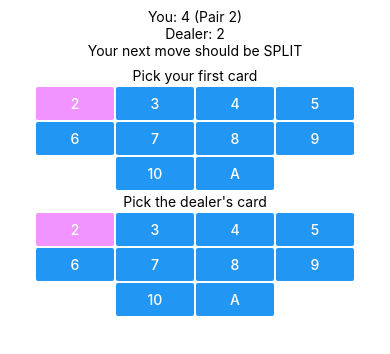
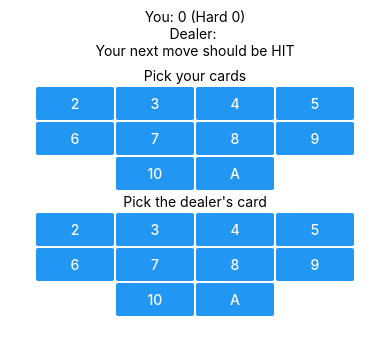
Before and after one commit to BryanDGuy/BlackjackBuddy, a React Native app: screen / in a window 390 px wide. Shown: the top 354 px of the page. Built offline with nearby package versions, Linux system fonts and the light colour scheme.

Commit message:
made a componnent

```diff
--- a/App.tsx
+++ b/App.tsx
@@ -1,219 +1,146 @@
 import React, {useState} from 'react';
-import {View, Text, Button, TouchableHighlight, StyleSheet} from 'react-native';
+import {View, Text, StyleSheet} from 'react-native';
 import DecisionEngine from './src/lib/DecisionEngine';
 import Card from './src/lib/Card.enum';
 import Hand from './src/lib/Hand';
 import Move from './src/lib/Move.enum';
+import CardComponent from './src/component/Card.component';
 
 const App = () => {
-  const [pickingFirstCard, setPickingFirstCard] = useState(true);
-  const [firstCard, setFirstCard] = useState(Card.TWO);
-  const [secondCard, setSecondCard] = useState(Card.TWO);
-  const [dealerCard, setDealerCard] = useState(Card.TWO);
+  const [playerHand, setPlayerHand] = useState<Hand>(new Hand([]));
+  const [dealerHand, setDealerHand] = useState<Hand>(new Hand([]));
 
-  const isCardInHand = (card: Card) => {
-    return firstCard === card || secondCard === card;
+  const setCardToPlayerHand = (card: Card) => {
+    const newCardSet = [...playerHand.cards, card];
+    setPlayerHand(new Hand(newCardSet));
   };
 
-  const isDealerCard = (card: Card) => {
-    return dealerCard === card;
-  };
-
-  const setCardToHand = (card: Card) => {
-    if (pickingFirstCard) {
-      setFirstCard(card);
-    } else {
-      setSecondCard(card);
-    }
-
-    setPickingFirstCard(!pickingFirstCard);
+  const setCardToDealerHand = (card: Card) => {
+    setDealerHand(new Hand([card]));
   };
 
   const decisionEngine = new DecisionEngine();
-  const hand = new Hand([firstCard, secondCard]);
-  const nextMove = decisionEngine.decideMove(hand, dealerCard);
+  const nextMove = decisionEngine.decideMove(playerHand, dealerHand.cards[0]);
 
   return (
     <View>
       <View style={styles.header}>
         <Text>
-          You: {hand.getValue()} ({hand.getName()})
+          You: {playerHand.getValue()} ({playerHand.getName()})
         </Text>
-        <Text>Dealer: {dealerCard}</Text>
+        <Text>Dealer: {dealerHand.cards[0]}</Text>
         <Text>Your next move should be {Move[nextMove]}</Text>
       </View>
 
       <View>
-        <Text style={styles.textPrompt}>
-          Pick your {pickingFirstCard ? 'first' : 'second'} card
-        </Text>
+        <Text style={styles.textPrompt}>Pick your cards</Text>
         <View style={styles.cardContainer}>
-          <TouchableHighlight style={styles.touchable}>
-            <Button
-              color={isCardInHand(Card.TWO) ? '#F194FF' : '#2196F3'}
-              onPress={() => setCardToHand(Card.TWO)}
-              title="2">
-              2
-            </Button>
-          </TouchableHighlight>
-          <TouchableHighlight style={styles.touchable}>
-            <Button
-              color={isCardInHand(Card.THREE) ? '#F194FF' : '#2196F3'}
-              onPress={() => setCardToHand(Card.THREE)}
-              title="3">
-              3
-            </Button>
-          </TouchableHighlight>
-          <TouchableHighlight style={styles.touchable}>
-            <Button
-              color={isCardInHand(Card.FOUR) ? '#F194FF' : '#2196F3'}
-              onPress={() => setCardToHand(Card.FOUR)}
-              title="4">
-              4
-            </Button>
-          </TouchableHighlight>
-          <TouchableHighlight style={styles.touchable}>
-            <Button
-              color={isCardInHand(Card.FIVE) ? '#F194FF' : '#2196F3'}
-              onPress={() => setCardToHand(Card.FIVE)}
-              title="5">
-              5
-            </Button>
-          </TouchableHighlight>
-          <TouchableHighlight style={styles.touchable}>
-            <Button
-              color={isCardInHand(Card.SIX) ? '#F194FF' : '#2196F3'}
-              onPress={() => setCardToHand(Card.SIX)}
-              title="6">
-              6
-            </Button>
-          </TouchableHighlight>
-          <TouchableHighlight style={styles.touchable}>
-            <Button
-              color={isCardInHand(Card.SEVEN) ? '#F194FF' : '#2196F3'}
-              onPress={() => setCardToHand(Card.SEVEN)}
-              title="7">
-              7
-            </Button>
-          </TouchableHighlight>
-          <TouchableHighlight style={styles.touchable}>
-            <Button
-              color={isCardInHand(Card.EIGHT) ? '#F194FF' : '#2196F3'}
-              onPress={() => setCardToHand(Card.EIGHT)}
-              title="8">
-              8
-            </Button>
-          </TouchableHighlight>
-          <TouchableHighlight style={styles.touchable}>
-            <Button
-              color={isCardInHand(Card.NINE) ? '#F194FF' : '#2196F3'}
-              onPress={() => setCardToHand(Card.NINE)}
-              title="9">
-              9
-            </Button>
-          </TouchableHighlight>
-          <TouchableHighlight style={styles.touchable}>
-            <Button
-              color={isCardInHand(Card.TEN) ? '#F194FF' : '#2196F3'}
-              onPress={() => setCardToHand(Card.TEN)}
-              title="10">
-              10
-            </Button>
-          </TouchableHighlight>
-          <TouchableHighlight style={styles.touchable}>
-            <Button
-              color={isCardInHand(Card.ACE) ? '#F194FF' : '#2196F3'}
-              onPress={() => setCardToHand(Card.ACE)}
-              title="A">
-              A
-            </Button>
-          </TouchableHighlight>
+          <CardComponent
+            card={Card.TWO}
+            hand={playerHand}
+            setToHandCallback={setCardToPlayerHand}
+          />
+          <CardComponent
+            card={Card.THREE}
+            hand={playerHand}
+            setToHandCallback={setCardToPlayerHand}
+          />
+          <CardComponent
+            card={Card.FOUR}
+            hand={playerHand}
+            setToHandCallback={setCardToPlayerHand}
+          />
+          <CardComponent
+            card={Card.FIVE}
+            hand={playerHand}
+            setToHandCallback={setCardToPlayerHand}
+          />
+          <CardComponent
+            card={Card.SIX}
+            hand={playerHand}
+            setToHandCallback={setCardToPlayerHand}
+          />
+          <CardComponent
+            card={Card.SEVEN}
+            hand={playerHand}
+            setToHandCallback={setCardToPlayerHand}
+          />
+          <CardComponent
+            card={Card.EIGHT}
+            hand={playerHand}
+            setToHandCallback={setCardToPlayerHand}
+          />
+          <CardComponent
+            card={Card.NINE}
+            hand={playerHand}
+            setToHandCallback={setCardToPlayerHand}
+          />
+          <CardComponent
+            card={Card.TEN}
+            hand={playerHand}
+            setToHandCallback={setCardToPlayerHand}
+          />
+          <CardComponent
+            card={Card.ACE}
+            hand={playerHand}
+            setToHandCallback={setCardToPlayerHand}
+          />
         </View>
       </View>
 
       <View>
         <Text style={styles.textPrompt}>Pick the dealer's card</Text>
         <View style={styles.cardContainer}>
-          <TouchableHighlight style={styles.touchable}>
-            <Button
-              color={isDealerCard(Card.TWO) ? '#F194FF' : '#2196F3'}
-              onPress={() => setDealerCard(Card.TWO)}
-              title="2">
-              2
-            </Button>
-          </TouchableHighlight>
-          <TouchableHighlight style={styles.touchable}>
-            <Button
-              color={isDealerCard(Card.THREE) ? '#F194FF' : '#2196F3'}
-              onPress={() => setDealerCard(Card.THREE)}
-              title="3">
-              3
-            </Button>
-          </TouchableHighlight>
-          <TouchableHighlight style={styles.touchable}>
-            <Button
-              color={isDealerCard(Card.FOUR) ? '#F194FF' : '#2196F3'}
-              onPress={() => setDealerCard(Card.FOUR)}
-              title="4">
-              4
-            </Button>
-          </TouchableHighlight>
-          <TouchableHighlight style={styles.touchable}>
-            <Button
-              color={isDealerCard(Card.FIVE) ? '#F194FF' : '#2196F3'}
-              onPress={() => setDealerCard(Card.FIVE)}
-              title="5">
-              5
-            </Button>
-          </TouchableHighlight>
-          <TouchableHighlight style={styles.touchable}>
-            <Button
-              color={isDealerCard(Card.SIX) ? '#F194FF' : '#2196F3'}
-              onPress={() => setDealerCard(Card.SIX)}
-              title="6">
-              6
-            </Button>
-          </TouchableHighlight>
-          <TouchableHighlight style={styles.touchable}>
-            <Button
-              color={isDealerCard(Card.SEVEN) ? '#F194FF' : '#2196F3'}
-              onPress={() => setDealerCard(Card.SEVEN)}
-              title="7">
-              7
-            </Button>
-          </TouchableHighlight>
-          <TouchableHighlight style={styles.touchable}>
-            <Button
-              color={isDealerCard(Card.EIGHT) ? '#F194FF' : '#2196F3'}
-              onPress={() => setDealerCard(Card.EIGHT)}
-              title="8">
-              8
-            </Button>
-          </TouchableHighlight>
-          <TouchableHighlight style={styles.touchable}>
-            <Button
-              color={isDealerCard(Card.NINE) ? '#F194FF' : '#2196F3'}
-              onPress={() => setDealerCard(Card.NINE)}
-              title="9">
-              9
-            </Button>
-          </TouchableHighlight>
-          <TouchableHighlight style={styles.touchable}>
-            <Button
-              color={isDealerCard(Card.TEN) ? '#F194FF' : '#2196F3'}
-              onPress={() => setDealerCard(Card.TEN)}
-              title="10">
-              10
-            </Button>
-          </TouchableHighlight>
-          <TouchableHighlight style={styles.touchable}>
-            <Button
-              color={isDealerCard(Card.ACE) ? '#F194FF' : '#2196F3'}
-              onPress={() => setDealerCard(Card.ACE)}
-              title="A">
-              A
-            </Button>
-          </TouchableHighlight>
+          <CardComponent
+            card={Card.TWO}
+            hand={dealerHand}
+            setToHandCallback={setCardToDealerHand}
+          />
+          <CardComponent
+            card={Card.THREE}
+            hand={dealerHand}
+            setToHandCallback={setCardToDealerHand}
+          />
+          <CardComponent
+            card={Card.FOUR}
+            hand={dealerHand}
+            setToHandCallback={setCardToDealerHand}
+          />
+          <CardComponent
+            card={Card.FIVE}
+            hand={dealerHand}
+            setToHandCallback={setCardToDealerHand}
+          />
+          <CardComponent
+            card={Card.SIX}
+            hand={dealerHand}
+            setToHandCallback={setCardToDealerHand}
+          />
+          <CardComponent
+            card={Card.SEVEN}
+            hand={dealerHand}
+            setToHandCallback={setCardToDealerHand}
+          />
+          <CardComponent
+            card={Card.EIGHT}
+            hand={dealerHand}
+            setToHandCallback={setCardToDealerHand}
+          />
+          <CardComponent
+            card={Card.NINE}
+            hand={dealerHand}
+            setToHandCallback={setCardToDealerHand}
+          />
+          <CardComponent
+            card={Card.TEN}
+            hand={dealerHand}
+            setToHandCallback={setCardToDealerHand}
+          />
+          <CardComponent
+            card={Card.ACE}
+            hand={dealerHand}
+            setToHandCallback={setCardToDealerHand}
+          />
         </View>
       </View>
     </View>
@@ -234,10 +161,6 @@ const styles = StyleSheet.create({
     flexWrap: 'wrap',
     justifyContent: 'center',
   },
-  touchable: {
-    width: 80,
-    padding: 1,
-  },
 });
 
 export default App;
--- /dev/null
+++ b/src/component/Card.component.tsx
@@ -0,0 +1,46 @@
+import React from 'react';
+import {TouchableHighlight, Button, StyleSheet} from 'react-native';
+import Card from '../lib/Card.enum';
+import Hand from '../lib/Hand';
+
+type CardComponentProps = {
+  card: Card;
+  setToHandCallback: (card: Card) => void;
+  hand: Hand;
+};
+
+class CardComponent extends React.Component<CardComponentProps> {
+  isCardInHand() {
+    return (
+      this.props.hand.cards.findIndex(
+        cardInHand => cardInHand === this.props.card,
+      ) > -1
+    );
+  }
+
+  isSelectionDisabled() {
+    return this.props.hand.getValue() >= 21;
+  }
+
+  render() {
+    return (
+      <TouchableHighlight style={styles.touchable}>
+        <Button
+          color={this.isCardInHand() ? '#F194FF' : '#2196F3'}
+          onPress={() => this.props.setToHandCallback(this.props.card)}
+          disabled={this.isSelectionDisabled()}
+          title={String(this.props.card === Card.ACE ? 'A' : this.props.card)}
+        />
+      </TouchableHighlight>
+    );
+  }
+}
+
+const styles = StyleSheet.create({
+  touchable: {
+    width: 80,
+    padding: 1,
+  },
+});
+
+export default CardComponent;
--- a/src/lib/DecisionEngine.tsx
+++ b/src/lib/DecisionEngine.tsx
@@ -137,7 +137,10 @@ class DecisionEngine {
       }
     }
 
-    return this.decisionMatrix[handIndex][dealerIndex];
+    const nextMove = this.decisionMatrix[handIndex][dealerIndex];
+    return nextMove === Move.DOUBLEDOWN && playerHand.getSize() > 2
+      ? Move.HIT
+      : nextMove;
   }
 
   private decisionMatrix: Move[][] = [
--- a/src/lib/Hand.tsx
+++ b/src/lib/Hand.tsx
@@ -25,8 +25,16 @@ class Hand {
     return name;
   }
 
+  public getSize(): number {
+    return this.cards.length;
+  }
+
   public getValue(): number {
-    const combinedValues = this.cards.reduce((sum, card) => {
+    if (this.cards.length === 0) {
+      return 0;
+    }
+
+    return this.cards.reduce((sum, card) => {
       sum += card;
 
       if (sum > 21 && card === Card.ACE) {
@@ -35,8 +43,6 @@ class Hand {
 
       return sum;
     });
-
-    return combinedValues;
   }
 
   public isHardHands(): boolean {
```
